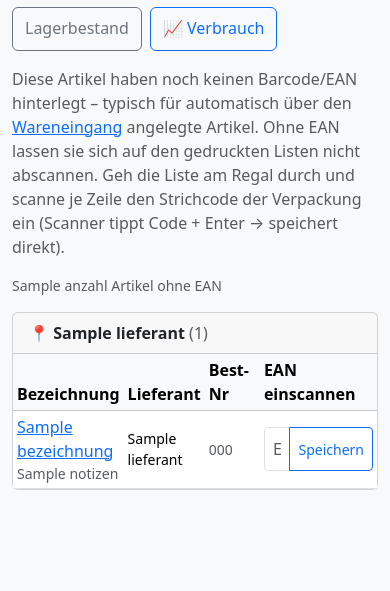
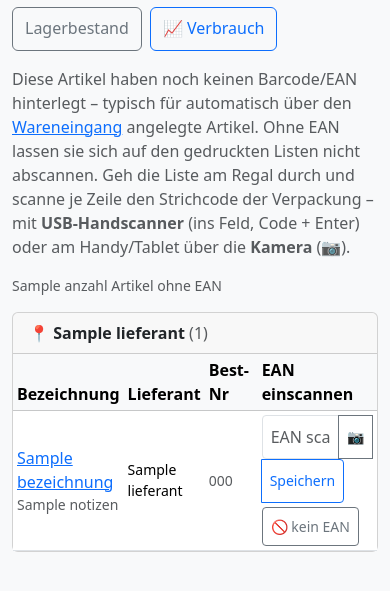
Before and after one commit to christiani93/auftragsveraltung, a Python web app: template templates/lager/ohne_ean.html in a window 390 px wide. Shown: the part 135-726 px from the top of the page. Run offline with Jinja, Linux system fonts and the light colour scheme; the template is opened without the code that fills it: most values are stand-ins (such as "Sample title", 1, 10 or a date in 2020); some libraries are stand-ins or nearby versions.

Commit message:
Lager: Kamera-Scan für EANs, EAN in Online-Übersicht, Bestand inline, "kein EAN"
- Ohne-EAN-Liste: Kamera-Scan je Zeile (html5-qrcode, Handy/Tablet) zusätzlich
  zum USB-Handscanner; Button "kein EAN" markiert Artikel ohne Strichcode
  (z.B. Isolierband) -> raus aus der Liste. Flag kein_ean, im Bearbeiten-
  Formular umschaltbar.
- Verbrauchs-Übersicht: EAN-Spalte (online sichtbar, nicht nur auf Druckliste);
  Bestand pro Zeile direkt setzbar (Inventur -> Stichtag heute -> Projektion
  rechnet neu).

Co-Authored-By: Claude Opus 4.8 <noreply@anthropic.com>

```diff
--- a/templates/lager/edit.html
+++ b/templates/lager/edit.html
@@ -22,6 +22,10 @@
         <button type="button" class="btn btn-outline-secondary" id="btn-produktsuche" title="Produktdaten zum EAN suchen">🔎 Suchen</button>
       </div>
       <small class="text-muted">Strichcode der Verpackung. Wird auf die Listen gedruckt zum Wiederfinden.</small>
+      <div class="form-check mt-1">
+        <input class="form-check-input" type="checkbox" name="kein_ean" id="kein_ean" {% if artikel.kein_ean %}checked{% endif %}>
+        <label class="form-check-label small" for="kein_ean">Kein EAN vorhanden (Artikel hat keinen Strichcode, z.B. Isolierband)</label>
+      </div>
     </div>
     <div class="col-md-6">
       <label class="form-label">Lagerort</label>
--- a/templates/lager/ohne_ean.html
+++ b/templates/lager/ohne_ean.html
@@ -12,8 +12,9 @@
 <p class="text-muted">
   Diese Artikel haben noch keinen Barcode/EAN hinterlegt – typisch für automatisch über den
   <a href="{{ url_for('lager.lieferscheine') }}">Wareneingang</a> angelegte Artikel. Ohne EAN lassen sie sich auf
-  den gedruckten Listen nicht abscannen. Geh die Liste am Regal durch und scanne je Zeile den Strichcode
-  der Verpackung ein (Scanner tippt Code + Enter → speichert direkt).
+  den gedruckten Listen nicht abscannen. Geh die Liste am Regal durch und scanne je Zeile den Strichcode der
+  Verpackung – mit <strong>USB-Handscanner</strong> (ins Feld, Code + Enter) oder am Handy/Tablet über die
+  <strong>Kamera</strong> (📷).
 </p>
 
 {% if not gruppen %}
@@ -30,7 +31,7 @@
             <th>Bezeichnung</th>
             <th>Lieferant</th>
             <th style="width:120px;">Best-Nr</th>
-            <th style="width:280px;">EAN einscannen</th>
+            <th style="width:320px;">EAN einscannen</th>
           </tr>
         </thead>
         <tbody>
@@ -43,10 +44,17 @@
             <td class="small">{{ a.lieferant or '' }}</td>
             <td class="small text-muted">{{ a.bestellnummer or '—' }}</td>
             <td>
-              <form method="post" action="{{ url_for('lager.ean_setzen', artikel_id=a.id) }}" class="input-group input-group-sm">
-                <input type="text" name="barcode" class="form-control" placeholder="EAN scannen…" autocomplete="off" inputmode="numeric">
-                <button class="btn btn-outline-primary" type="submit">Speichern</button>
-              </form>
+              <div class="d-flex gap-1 flex-wrap">
+                <form method="post" action="{{ url_for('lager.ean_setzen', artikel_id=a.id) }}" class="input-group input-group-sm" style="width:auto;">
+                  <input type="text" name="barcode" id="ean-{{ a.id }}" class="form-control" placeholder="EAN scannen…" autocomplete="off" inputmode="numeric">
+                  <button type="button" class="btn btn-outline-secondary cam-btn" data-target="ean-{{ a.id }}" data-label="{{ a.bezeichnung }}" title="Mit Kamera scannen">📷</button>
+                  <button class="btn btn-outline-primary" type="submit">Speichern</button>
+                </form>
+                <form method="post" action="{{ url_for('lager.kein_ean_setzen', artikel_id=a.id) }}"
+                      onsubmit="return confirm('«{{ a.bezeichnung }}» hat keinen EAN? Verschwindet dann aus dieser Liste.');">
+                  <button class="btn btn-sm btn-outline-secondary text-nowrap" type="submit" title="Artikel hat keinen Strichcode (z.B. Isolierband)">🚫 kein EAN</button>
+                </form>
+              </div>
             </td>
           </tr>
           {% endfor %}
@@ -55,5 +63,61 @@
     </div>
   </div>
   {% endfor %}
+
+  <!-- Kamera-Overlay -->
+  <div id="cam-overlay" style="display:none; position:fixed; inset:0; background:rgba(0,0,0,.8); z-index:1080; align-items:center; justify-content:center;">
+    <div class="bg-white p-3 rounded shadow" style="max-width:460px; width:92%;">
+      <div class="d-flex justify-content-between align-items-center mb-2">
+        <strong id="cam-title">EAN scannen</strong>
+        <button type="button" class="btn btn-sm btn-outline-secondary" id="cam-cancel">Abbrechen</button>
+      </div>
+      <div id="reader"></div>
+      <small class="text-muted">Barcode vor die Kamera halten – wird erkannt und direkt gespeichert.</small>
+    </div>
+  </div>
+
+  <script src="https://unpkg.com/html5-qrcode@2.3.8/html5-qrcode.min.js"></script>
+  <script>
+  (function () {
+    const overlay = document.getElementById("cam-overlay");
+    const title = document.getElementById("cam-title");
+    const cancel = document.getElementById("cam-cancel");
+    let scanner = null;
+    let targetInput = null;
+
+    async function stopCam() {
+      if (scanner) { try { await scanner.stop(); } catch (e) {} scanner = null; }
+      overlay.style.display = "none";
+    }
+
+    async function openCam(input, label) {
+      if (typeof Html5Qrcode === "undefined") { alert("Kamera-Scanner konnte nicht geladen werden (offline?)."); return; }
+      targetInput = input;
+      title.textContent = "EAN scannen – " + label;
+      overlay.style.display = "flex";
+      scanner = new Html5Qrcode("reader");
+      try {
+        await scanner.start(
+          { facingMode: "environment" },
+          { fps: 10, qrbox: { width: 300, height: 150 } },
+          (decoded) => {
+            targetInput.value = decoded;
+            const form = targetInput.form;
+            stopCam().then(() => { if (form) form.submit(); });
+          },
+          () => {}
+        );
+      } catch (e) {
+        alert("Kamera nicht verfügbar: " + e);
+        stopCam();
+      }
+    }
+
+    document.querySelectorAll(".cam-btn").forEach((b) => {
+      b.addEventListener("click", () => openCam(document.getElementById(b.dataset.target), b.dataset.label));
+    });
+    cancel.addEventListener("click", stopCam);
+  })();
+  </script>
 {% endif %}
 {% endblock %}
```
Also changed, not shown: models/repos.py (+5 -2 lines), routes/lager.py (+14 -0 lines), templates/lager/verbrauch.html (+14 -2 lines).
